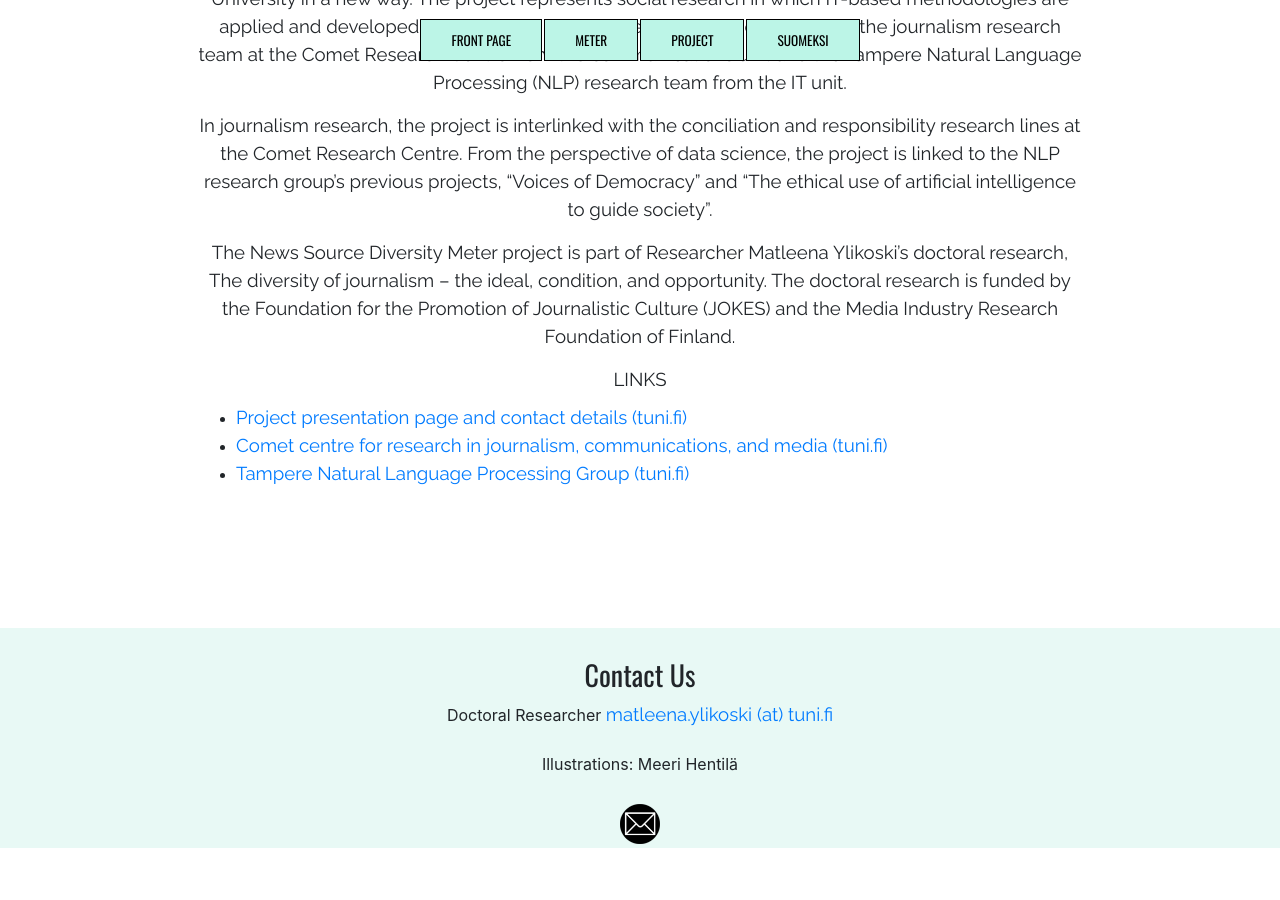
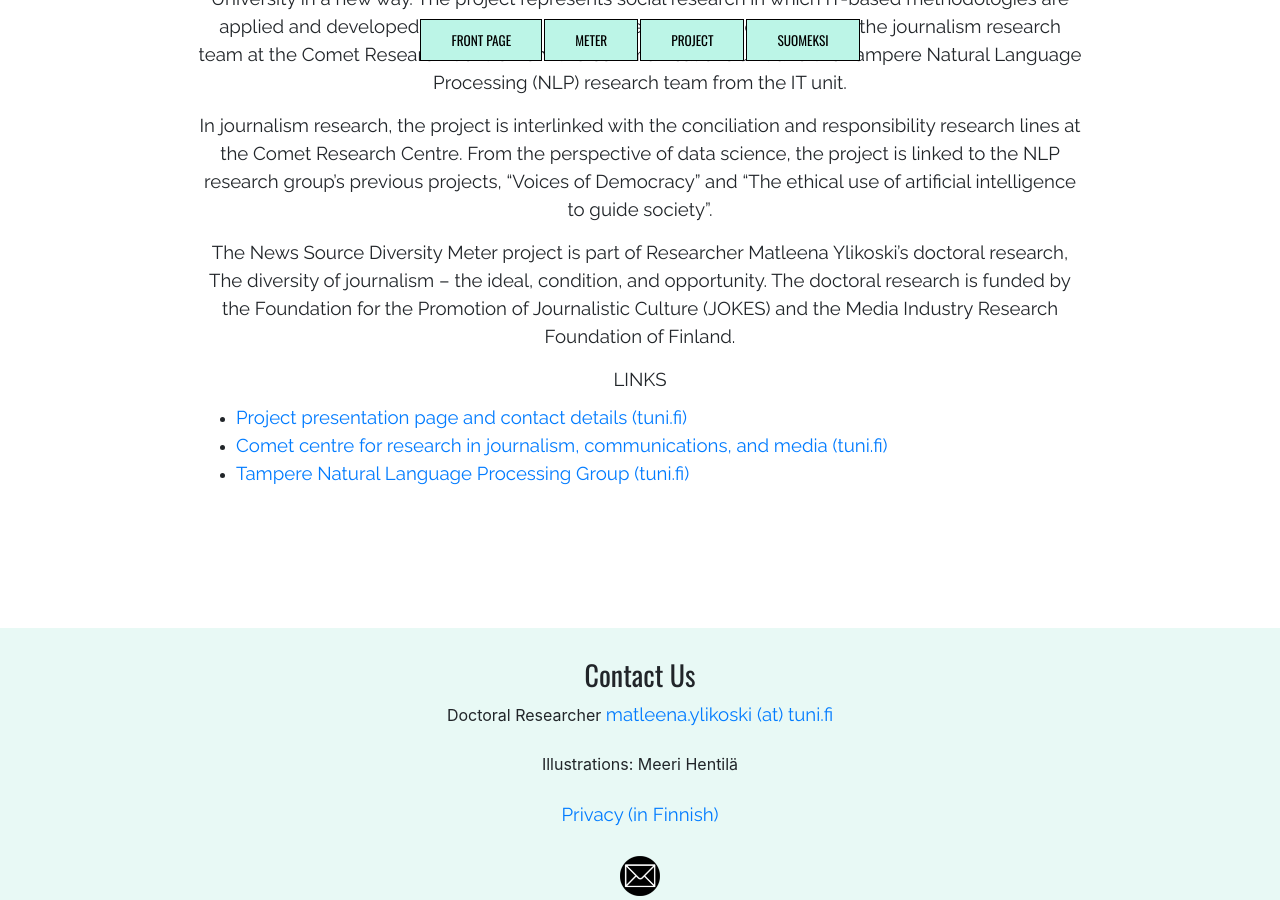
Before and after one commit to Sopiva-Sovittelujournalistit/moniaanisyysmittari-pages, a Jekyll site: the page built from project.md, in a window 1280 px wide and 900 px high, scrolled down 2277 px. Built offline with Jekyll 4.4.1, drawn with Linux system fonts in a browser that asks for light colours; before the commit the page ends 3125 px from its top, so only the background shows below that.

Commit message:
FOOTER ENG: Added privacy <a>

```diff
--- a/_includes/footer-eng.html
+++ b/_includes/footer-eng.html
@@ -6,6 +6,8 @@
         <br>
         <center>Illustrations: Meeri Hentilä</center>
         <br>
+        <center><a href="./tietosuoja.html">Privacy (in Finnish)</a></center>
+        <br>
         <div class="d-flex justify-content-center">
             <a href="mailto:matleena.ylikoski@tuni.fi" target=""><img src="../img/email-round.png" alt="" class="m-1 some-logo" /></a>
         </div>
```
